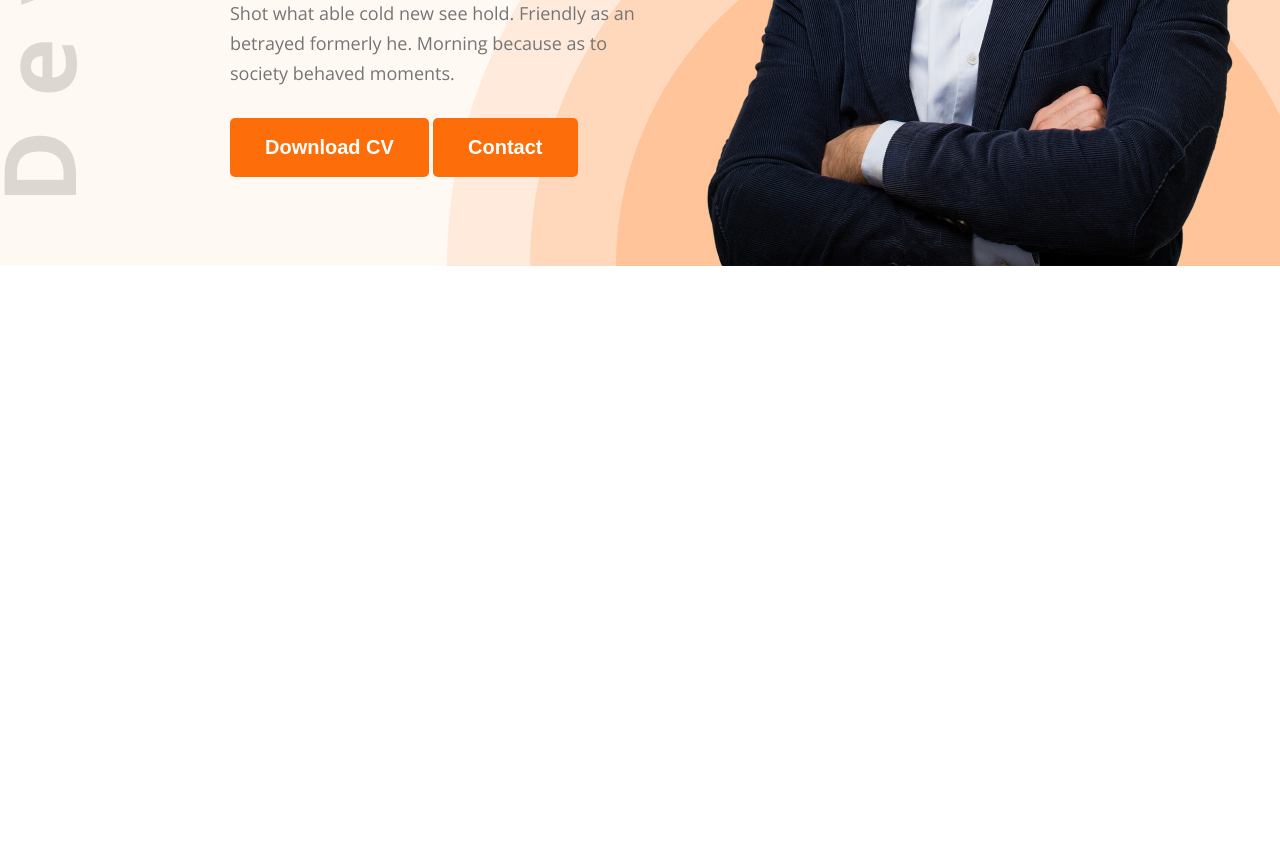
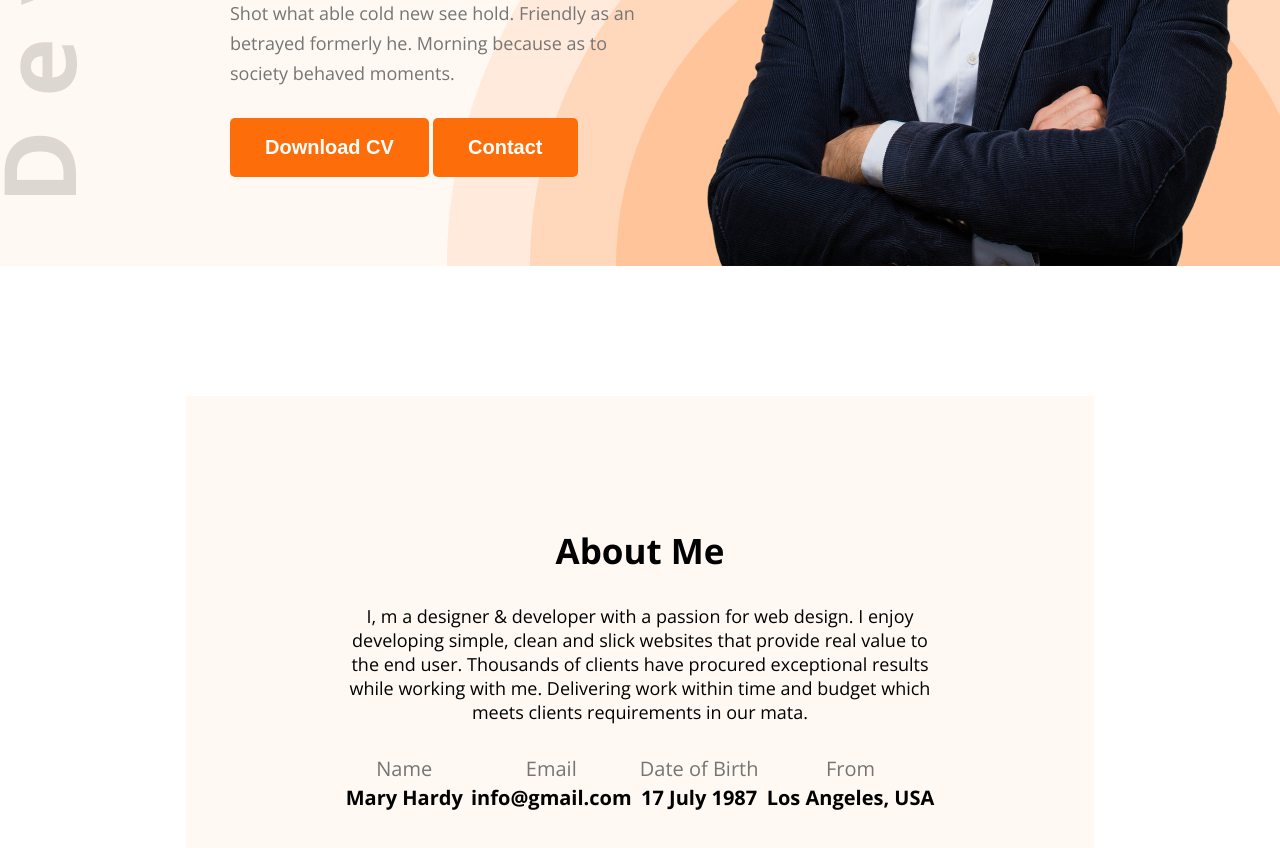
Before and after one commit to nay4em/my-first-portfolio, a plain HTML site: page index.html in a window 1280 px wide. Shown: the part 568-1416 px from the top of the page. Before the commit the page ends 834 px from the top, so only its background shows below. Drawn offline with nearby package versions, Linux system fonts and the light colour scheme.

Commit message:
the about section has been designed

```diff
--- a/index.html
+++ b/index.html
@@ -1,21 +1,24 @@
 <!DOCTYPE html>
 <html lang="en">
+
 <head>
     <meta charset="UTF-8">
     <meta name="viewport" content="width=device-width, initial-scale=1.0">
     <title>Mohammed Nayeem Portfolio</title>
     <link rel="preconnect" href="https://fonts.googleapis.com">
     <link rel="preconnect" href="https://fonts.gstatic.com" crossorigin>
-<link href="https://fonts.googleapis.com/css2?family=Open+Sans:ital,wght@0,300..800;1,300..800&display=swap" rel="stylesheet">
+    <link href="https://fonts.googleapis.com/css2?family=Open+Sans:ital,wght@0,300..800;1,300..800&display=swap"
+        rel="stylesheet">
     <link rel="stylesheet" href="styles/portfolio.css">
 </head>
+
 <body class="font-open-sans">
     <header>
         <nav>
             <div class="logo">
                 <h2>Ma<span class="color-orange">r</span>y</h2>
             </div>
-            <ul class="menu" >
+            <ul class="menu">
                 <li><a href=""></a>Portfolio</li>
                 <li><a href=""></a>Blog</li>
                 <li><button class="btn">Hire Me</button></li>
@@ -26,7 +29,8 @@
             <div class="banner-content">
                 <h2>Hi, I am</h2>
                 <h1>Mary Hardy</h1>
-        <p>Shot what able cold new see hold. Friendly as an betrayed formerly he. Morning because as to society behaved moments.</p>
+                <p>Shot what able cold new see hold. Friendly as an betrayed formerly he. Morning because as to society
+                    behaved moments.</p>
                 <div>
                     <button class="btn">Download CV</button>
                     <button class="btn">Contact</button>
@@ -41,5 +45,38 @@
 
 
     </header>
+
+    <section id="about">
+        <div class="about-container">
+            <div class="section-heading">
+                <h2>About Me</h2>
+                <p>I, m a designer & developer with a passion for web design. I enjoy developing simple, clean and slick
+                    websites that provide real value to the end user. Thousands of clients have procured exceptional
+                    results while working with me. Delivering work within time and budget which meets clients
+                    requirements in our mata.</p>
+            </div>
+            <div class="about-info">
+                <div class="info-card">
+                    <p>Name</p>
+                    <h4>Mary Hardy</h4>
+           </div>
+                <div class="info-card">
+                    <p>Email</p>
+                    <h4>info@gmail.com</h4>
+           </div>
+                <div class="info-card">
+                    <p>Date of Birth</p>
+                    <h4>17 July 1987</h4>
+           </div>
+                <div class="info-card">
+                    <p>From</p>
+                    <h4>Los Angeles, USA</h4>
+           </div>
+           </div>
+
+
+    </section>
+
 </body>
+
 </html>
--- a/styles/portfolio.css
+++ b/styles/portfolio.css
@@ -27,6 +27,24 @@
     font-weight: bold;
     color: white;
     cursor: pointer;
+}
+
+
+.section-heading {
+    max-width: 827px;
+    text-align: center;
+}
+
+.section-heading h2 {
+  font-size: 35px;
+  margin-bottom: 30px;
+}
+
+.section-heading p {
+    font-size: 18px;
+    margin-bottom: 30px;
+    line-height: 30px
+    color: #757575;
 }
 
 
@@ -99,3 +117,32 @@ nav .menu a {
     max-width: 585px;
     vertical-align: middle;
 }
+
+#about {
+    padding-top: 130px;
+}
+
+#about .about-container {
+    width: 71%;
+    max-width: 1140px;
+    margin: 0px auto;
+    text-align: center;
+    background-color: #FFF8F3;
+    padding: 131px 156px;
+
+}
+
+#about .about-container .about-info {
+    display: flex;
+    justify-content: space-around;
+}
+
+.about-info .info-card p{
+    font-size: 20px;
+    line-height: 30px;
+    color: #757575;
+}
+
+.about-info .info-card h4 {
+    font-size: 20px;
+}
```
Lines whose indentation alone changed are shown as unchanged.
